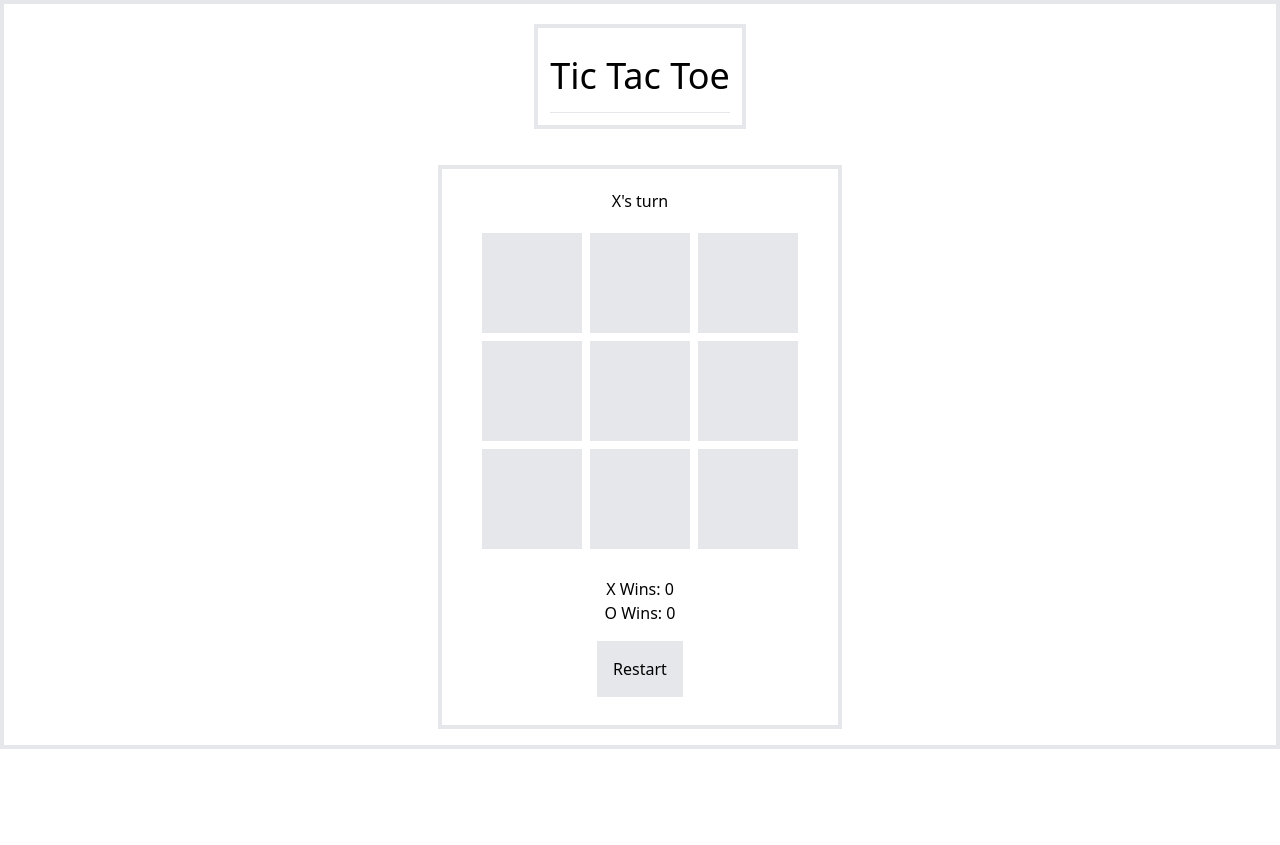
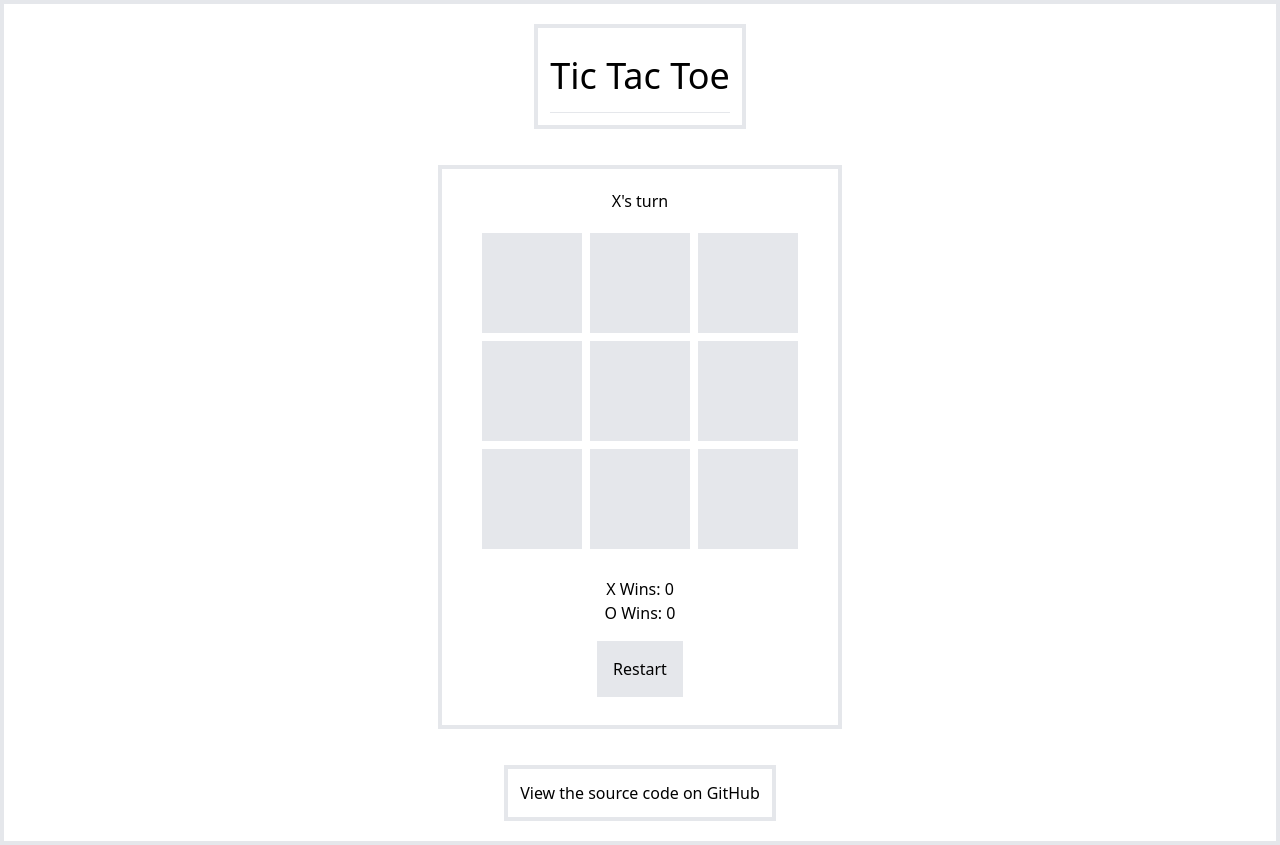
Before and after one commit to altanaldeniz/tic-tac-toe, a React (Create React App) app: page / in a window 1280 px wide. Before the commit the page ends 800 px from the top, so only its background shows below. Built offline with nearby package versions, Linux system fonts and the light colour scheme.

Commit message:
add footer

```diff
--- a/src/App.js
+++ b/src/App.js
@@ -8,6 +8,12 @@ function App() {
         <hr className=" min-w-max" />
       </div>
       <Board />
+      <footer className="border-4 p-3 m-5">
+        <span>
+          View the source code on{" "}
+          <a href="https://github.com/altanaldeniz">GitHub</a>
+        </span>
+      </footer>
     </div>
   );
 }
```
